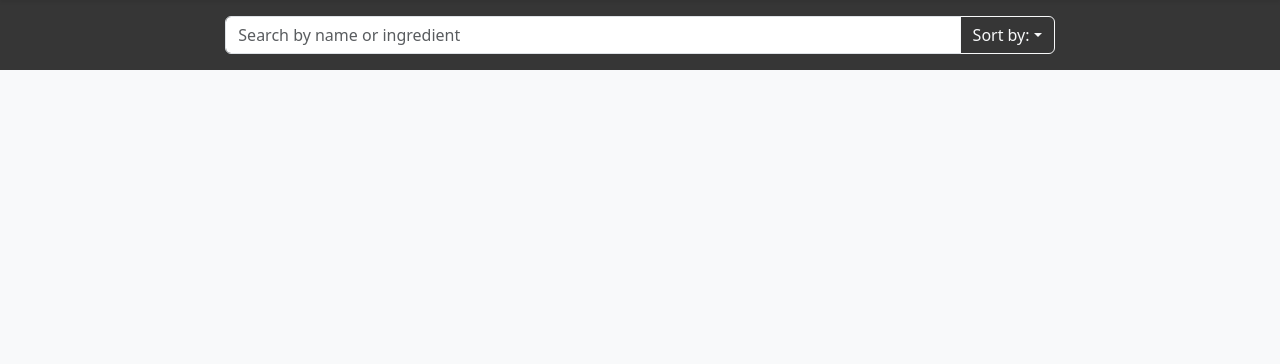
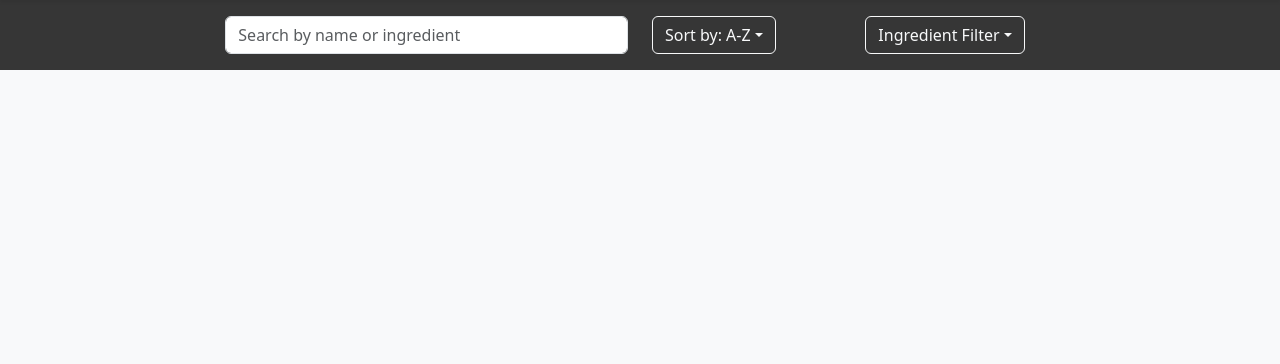
Before and after one commit to eprogers15/sloppy-drinks, a Django app: page / in a window 1280 px wide. Shown: the part 56-420 px from the top of the page. Run offline with Django 4.2, Linux system fonts and the light colour scheme; data that the repository does not hold is empty; some libraries are stand-ins or nearby versions.

Commit message:
Added filter button to search bar

```diff
--- a/sloppy_drinks/drinks/static/drinks/css/styles.css
+++ b/sloppy_drinks/drinks/static/drinks/css/styles.css
@@ -35,6 +35,11 @@ nav .collapse {
 
 .search_bar {
     background-color: #363636;
+}
+
+.ingredients-dropdown-list {
+    max-height: 280px;
+    overflow-y: auto;
 }
 
 .card-img-top {
--- a/sloppy_drinks/drinks/static/drinks/javascript/index.js
+++ b/sloppy_drinks/drinks/static/drinks/javascript/index.js
@@ -14,9 +14,10 @@ $(window).resize(function () {
   }, 500);
 });
 
-$(".dropdown-item").click(function() {
+$(".dropdown-sort-item").click(function() {
   let new_sort_order = this.attributes.value.value;
   $("#sort-button").attr("value", new_sort_order);
+  $("#sort-button").text("Sort by: " + this.innerText);
   $(".active").removeClass("active");
   $(this).addClass("active");
   $("#search-bar").attr("hx-vals", '{"sort": "' + new_sort_order + '"}');
--- a/sloppy_drinks/drinks/templates/search_bar.html
+++ b/sloppy_drinks/drinks/templates/search_bar.html
@@ -2,21 +2,35 @@
 
 <div class="container-fluid shadow-sm search_bar">
     <div class="row justify-content-center">
-        <div class="col-md-8 py-3">
-            <div class="search">
-                <div class="input-group">
+        <div class="col-md-8 center-column">
+            <div class="row">
+                <form class="form-inline col-lg-6 pt-3">
                     <input type="text" class="form-control" id="search-bar" aria-label="Text input with dropdown button"
-                        name="q" placeholder="Search by name or ingredient" hx-get="{% url 'drink_index_partial' %}" hx-target="#results"
-                        hx-trigger="input delay:0.2s" hx-vals='{"sort": "name"}'>
-                    <button class="btn btn-outline-light dropdown-toggle" id="sort-button" type="button"
+                        name="q" placeholder="Search by name or ingredient" hx-get="{% url 'drink_index_partial' %}"
+                        hx-target="#results" hx-trigger="input delay:0.2s" hx-vals='{"sort": "name"}'>
+                </form>
+                <div class="dropdown col py-3">
+                    <button class="btn btn-outline-light dropdown-toggle btn-block" id="sort-button" type="button"
                         data-bs-toggle="dropdown" aria-expanded="false" value="name" name="sort"
                         hx-get="{% url 'drink_index_partial' %}" hx-target="#results"
-                        hx-trigger="click from:.dropdown-item delay:0.2s" hx-include="#search-bar">Sort by:</button>
-                    <ul class="dropdown-menu dropdown-menu-end">
-                        <li><a class="dropdown-item active" value="name">A-Z</a></li>
-                        <li><a class="dropdown-item" value="-name">Z-A</a></li>
-                        <li><a class="dropdown-item" value="-episode_number">New-Old</a></li>
-                        <li><a class="dropdown-item" value="episode_number">Old-New</a></li>
+                        hx-trigger="click from:.dropdown-item delay:0.2s" hx-include="#search-bar">Sort by: A-Z</button>
+                    <ul class="dropdown-menu">
+                        <li><a class="dropdown-item dropdown-sort-item active" value="name">A-Z</a></li>
+                        <li><a class="dropdown-item dropdown-sort-item" value="-name">Z-A</a></li>
+                        <li><a class="dropdown-item dropdown-sort-item" value="-episode_number">New-Old</a></li>
+                        <li><a class="dropdown-item dropdown-sort-item" value="episode_number">Old-New</a></li>
+                    </ul>
+                </div>
+                <div class="dropdown col py-3">
+                    <button class="btn btn-outline-light dropdown-toggle btn-block" id="filter-button" type="button"
+                        data-bs-toggle="dropdown" aria-expanded="false" name="filter">Ingredient Filter</button>
+                    <ul class="dropdown-menu ingredients-dropdown-list">
+                        {% for ingredient in ingredients %}
+                        <div class="dropdown-item dropdown-filter-item">
+                            <input type="checkbox" id="{{ ingredient.name }}" name="{{ ingredient.name }}">
+                            <label for="{{ ingredient.name }}">{{ ingredient.name }}</label>
+                        </div>
+                        {% endfor %}
                     </ul>
                 </div>
             </div>
--- a/sloppy_drinks/drinks/views.py
+++ b/sloppy_drinks/drinks/views.py
@@ -1,10 +1,11 @@
 from django.db.models import Q, Prefetch, Min
 from django.core.paginator import Paginator
 from django.shortcuts import render
-from drinks.models import Drink, Image, Episode
+from drinks.models import Drink, Ingredient, Image, Episode
 
 def drink_index(request):
     drinks = Drink.objects.all().prefetch_related(Prefetch('episode_set', queryset=Episode.objects.all(), to_attr="episode_number"), Prefetch('image_set', Image.objects.filter(recipe=True), to_attr="image_filename")).annotate(episode_number=Min('episode__number'), image_filename=Min('image__filename')).order_by('name')
+    ingredients = Ingredient.objects.all().order_by('name')
     page_num = request.GET.get('page', 1)
     page = Paginator(object_list=drinks, per_page=15).get_page(page_num)
 
@@ -12,7 +13,8 @@ def drink_index(request):
         request=request,
         template_name='drink_index.html',
         context={
-            'page': page
+            'page': page,
+            'ingredients': ingredients,
         }
     )
 
@@ -28,11 +30,14 @@ def drink_index_partial(request):
 
     page = Paginator(object_list=drinks, per_page=15).get_page(page_num)
 
+    ingredients = Ingredient.objects.all().order_by('name')
+
     return render(
         request=request,
         template_name='drink_index_partial.html',
         context={
-            'page': page
+            'page': page,
+            'ingredients': ingredients,
         }
     )
 
```
